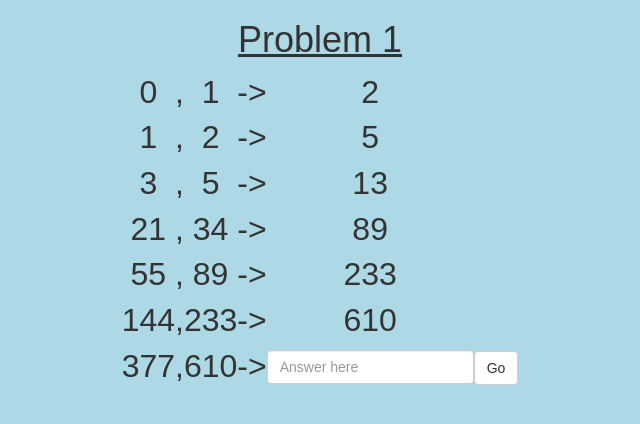
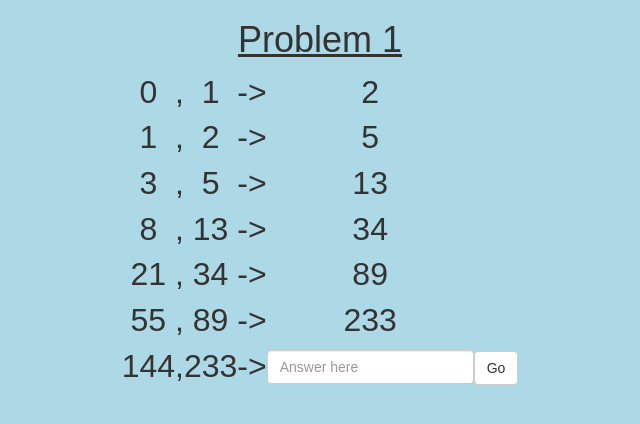
Before and after one commit to joshuathurston/p02-IntelligenceTest, a plain HTML site: page problemOne.html in a window 1280 px wide. Shown: the whole page, without its empty margins (320-960 px from the left). Drawn offline with nearby package versions, Linux system fonts and the light colour scheme.

Commit message:
fixed problem with first problem

```diff
--- a/problemOne.html
+++ b/problemOne.html
@@ -33,6 +33,13 @@
         <td>13</td>
       </tr>
       <tr>
+        <td>8</td>
+        <td>,</td>
+        <td>13</td>
+        <td>-&gt</td>
+        <td>34</td>
+      </tr>
+      <tr>
         <td>21</td>
         <td>,</td>
         <td>34</td>
@@ -51,13 +58,6 @@
         <td>,</td>
         <td>233</td>
         <td>-&gt</td>
-        <td>610</td>
-      </tr>
-      <tr>
-        <td>377</td>
-        <td>,</td>
-        <td>610</td>
-        <td>-&gt</td>
         <td><input type="text" id="problemOneAnswer" class="form-control input-md" placeholder="Answer here"></td>
         <td><button class="btn btn-default" type="button" onclick="answerOne();">Go</button></td>
       </tr>
--- a/questions.js
+++ b/questions.js
@@ -9,7 +9,7 @@ function answerOne()
   }
   else
   {
-    if(answer.value == 987)
+    if(answer.value == 610)
     {
       setCookie("answer", 1, 1);
     }
```
